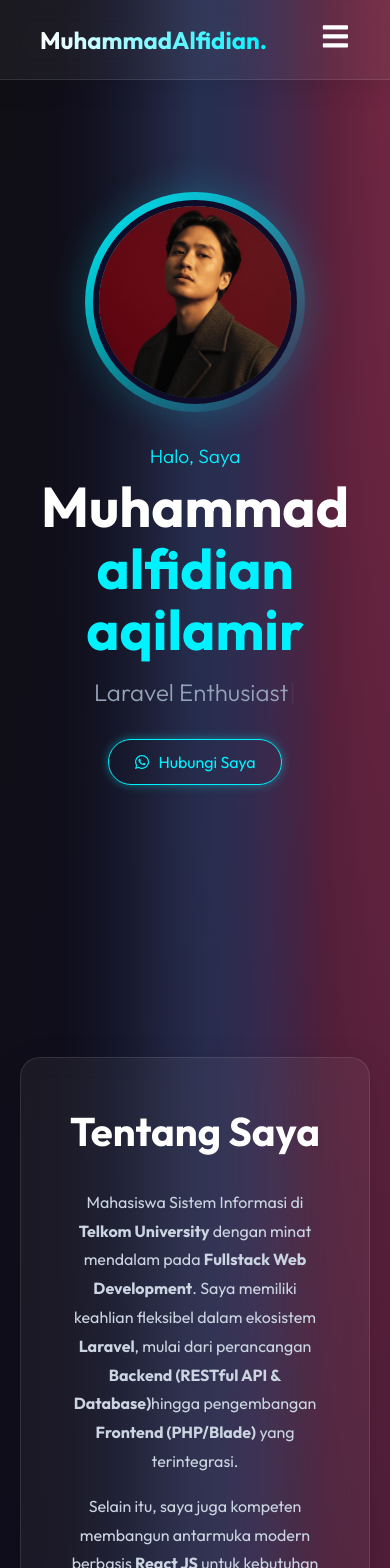
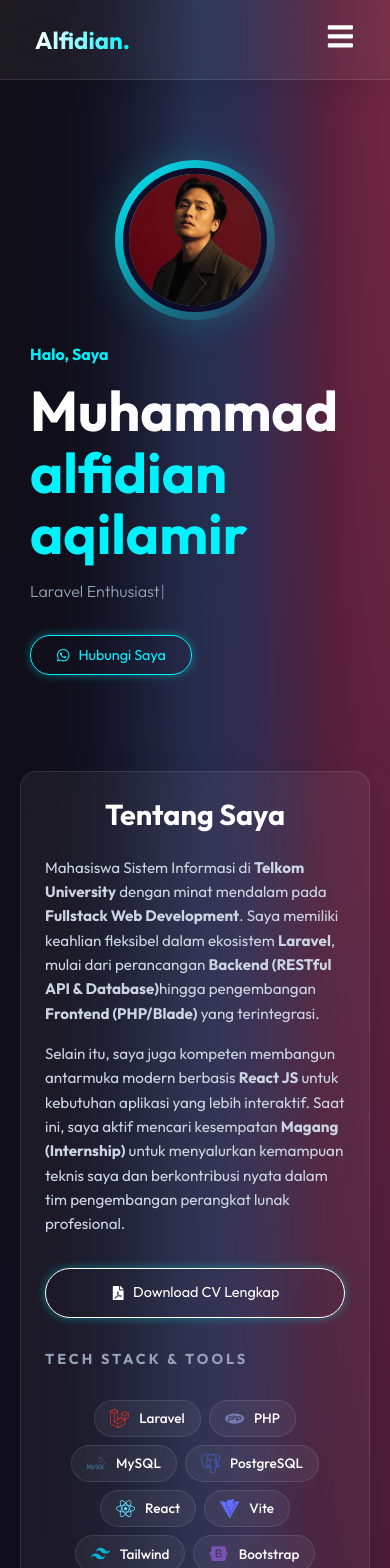
Before and after one commit to Didi29-04/portofolio, a React (Vite) app: page / in a window 390 px wide. Shown: the top 1568 px of the page. Built offline with nearby package versions, Linux system fonts and the light colour scheme.

Commit message:
revisi responsif

```diff
--- a/src/App.css
+++ b/src/App.css
@@ -45,6 +45,13 @@ ul { list-style: none; }
 
 .highlight { color: var(--accent); }
 .container { max-width: 1200px; margin: 0 auto; padding: 0 20px; }
+
+html, body {
+  width: 100%;
+  max-width: 100vw;
+  overflow-x: hidden; /* Ini obat utamanya */
+  position: relative;
+}
 
 /* =========================================
    2. NAVBAR (RESPONSIVE & GLASS)
@@ -119,11 +126,28 @@ ul { list-style: none; }
 }
 
 .hero-text { flex: 1; }
-.hero-title { font-size: 3.5rem; line-height: 1.1; margin-bottom: 10px; }
-.hero-subtitle { font-size: 1.5rem; color: var(--text-secondary); font-weight: 300; margin-bottom: 1.5rem; }
+
+.hero-title {
+    font-size: 1.8rem;
+    line-height: 1.2;
+    margin-top: 0.5rem;
+    margin-bottom: 0.5rem;
+    word-wrap: break-word;
+  }
+
+.hero-subtitle {
+    font-size: 0.9rem;
+    margin-bottom: 0;
+    color: var(--accent);
+  }
 .hero-description { line-height: 1.8; color: #cbd5e1; font-size: 1.1rem; margin-bottom: 2rem; }
 
 .hero-buttons { display: flex; align-items: center; gap: 1.5rem; }
+
+.hero-text h3 {
+    font-size: 0.95rem !important;
+    margin-bottom: 1.2rem !important;
+  }
 
 .cta-button {
   background: transparent;
@@ -166,9 +190,6 @@ ul { list-style: none; }
 .skill-pill { display: flex; align-items: center; gap: 10px; padding: 10px 20px; border-radius: 50px; transition: 0.3s; }
 .skill-name { font-size: 0.9rem; font-weight: 500; }
 
-/* =========================================
-   4. PROJECTS & FOOTER
-   ========================================= */
 /* =========================================
    4. PROJECTS SECTION (UPDATED)
    ========================================= */
@@ -315,7 +336,7 @@ ul { list-style: none; }
     border: none;
     border-bottom: 1px solid var(--glass-border);
     justify-content: space-between;
-    padding: 0 20px;
+    padding: 0 15px;
   }
 
   .navbar-container {
@@ -337,7 +358,7 @@ ul { list-style: none; }
     flex-direction: column;
     width: 90%;
     position: absolute;
-    top: 90px;
+    top: 80px;
     left: 50%;
     transform: translateX(-50%) translateY(-20px);
     opacity: 0;
@@ -363,35 +384,63 @@ ul { list-style: none; }
   .nav-link { display: block; padding: 1rem; width: 100%; font-size: 1.1rem; }
   .nav-link:hover { background: rgba(255,255,255,0.05); }
 
-  /* --- PERBAIKAN HERO SECTION (CENTERING) --- */
+  /* --- PERBAIKAN HERO SECTION (HP: RATA KIRI & RAPAT) --- */
+  .hero-section {
+    /* Kurangi padding atas/bawah agar lebih dekat ke section bawahnya */
+    padding: 5rem 0 1rem 0;
+    min-height: auto; /* Jangan paksa full screen */
+  }
+
   .hero-main-layout {
     flex-direction: column-reverse; /* Foto di atas, Teks di bawah */
-    gap: 2rem;
-    margin-top: 1rem;
-    width: 100%; /* Pastikan lebar penuh */
+    gap: 1rem; /* Jarak foto ke teks dirapatkan */
+    margin-top: 0;
+    margin-bottom: 2rem; /* Kurangi jarak bawah ke section berikutnya */
+    width: 100%;
+    padding: 0 10px; /* Padding kiri-kanan agar teks tidak mepet layar */
   }
 
   .hero-text {
-    /* INI KUNCINYA: Paksa jadi Flex Column dan Center */
     display: flex;
     flex-direction: column;
-    align-items: center; /* Tombol jadi di tengah horizontal */
-    text-align: center;  /* Teks jadi rata tengah */
+    /* KUNCI RATA KIRI */
+    align-items: flex-start;
+    text-align: left;
     width: 100%;
   }
 
-  .hero-title { font-size: 2.5rem; }
-  .hero-subtitle { font-size: 1.2rem; }
+  .hero-subtitle {
+    font-size: 1rem;
+    margin-bottom: 5px;
+  }
 
-  /* Pastikan tombol tidak ketarik full width */
+  .hero-title {
+    font-size: 2.2rem; /* Ukuran Font Judul diperkecil */
+    line-height: 1.2;
+    margin-bottom: 5px;
+  }
+
+  /* Target khusus untuk teks Typewriter (Junior Web Dev...) */
+  .hero-text h3 {
+    font-size: 1rem !important;
+    margin-bottom: 1.5rem !important; /* Jarak ke tombol */
+    height: auto;
+  }
+
   .cta-button {
     width: fit-content;
-    margin: 0 auto; /* Jaga-jaga extra centering */
+    margin: 0; /* Hapus margin auto agar tetap di kiri */
+    padding: 10px 25px; /* Tombol sedikit lebih kecil */
+    font-size: 0.9rem;
   }
 
-  .profile-frame { width: 220px; height: 220px; }
+  .profile-frame {
+    width: 160px; /* Foto diperkecil agar proporsional */
+    height: 160px;
+    margin-bottom: 0.5rem;
+    align-self: flex-start; /* Foto ikut rata kiri (ubah ke 'center' jika ingin foto di tengah) */
+  }
 }
-
 /* Custom Cursor Style */
 .cursor-glow {
   position: fixed;
@@ -534,21 +583,53 @@ ul { list-style: none; }
 .social-icon-circle.whatsapp:hover { background: #25D366; color: white; }
 
 
-/* Responsif Mobile */
+/* =========================================
+   RESPONSIF FOOTER (HP: RATA KIRI & GARIS)
+   ========================================= */
 @media screen and (max-width: 768px) {
   .footer-content {
-    grid-template-columns: 1fr; /* Jadi 1 kolom ke bawah */
-    gap: 2rem;
-    text-align: center;
+    grid-template-columns: 1fr;
+    gap: 0;
+    text-align: left; /* UBAH JADI RATA KIRI */
   }
 
-  .footer-contact-item {
-    justify-content: center; /* Text rata tengah */
+  /* Tambahkan Garis Pembatas antar Seksi di HP */
+  .footer-section {
+    border-bottom: 1px solid rgba(255, 255, 255, 0.1); /* Garis halus */
+    padding-bottom: 1.5rem;
+    margin-bottom: 1.5rem;
   }
 
-  .footer-bottom {
-    flex-direction: column-reverse; /* Sosmed di atas copyright */
-    text-align: center;
+  /* Hilangkan garis pada seksi terakhir agar tidak dobel */
+  .footer-section:last-child {
+    border-bottom: none;
+    padding-bottom: 0;
+    margin-bottom: 0;
+  }
+
+  /* Pastikan Icon & Teks Kontak Rata Kiri */
+  .footer-contact-item {
+    justify-content: flex-start;
+
+  }
+
+  /* Bagian Bawah (Copyright & Sosmed) */
+.footer-bottom {
+    display: flex;
+    flex-direction: column-reverse;
+    align-items: center;
+    gap: 1rem;
+    padding-bottom: 1rem;
+  }
+
+.footer-socials {
+    justify-content: center;
+    margin-bottom: 10px;
+  }
+
+  .copyright-text {
+    text-align: center; /* Teks copyright rata tengah */
+    font-size: 0.85rem;
   }
 }
 
@@ -557,8 +638,8 @@ ul { list-style: none; }
    ========================================= */
 .scroll-to-top {
   position: fixed;
-  bottom: 40px;
-  right: 40px;
+  bottom: 30px;
+  right: 60px;
   background: rgba(15, 12, 41, 0.8); /* Gelap transparan */
   border: 1px solid var(--accent);   /* Warna Cyan */
   color: var(--accent);
@@ -583,12 +664,113 @@ ul { list-style: none; }
   box-shadow: 0 0 25px var(--accent-glow);
 }
 
-/* Responsif Mobile: Geser sedikit agar tidak menutupi konten penting */
-@media screen and (max-width: 960px) {
-  .scroll-to-top {
-    bottom: 20px;
-    right: 20px;
-    width: 45px;
-    height: 45px;
+/* =========================================
+   ABOUT SECTION (RESPONSIVE)
+   ========================================= */
+.about-section {
+  padding: 6rem 0;
+}
+
+.about-card {
+  padding: 3rem;
+  border-radius: 20px;
+}
+
+.section-title {
+  text-align: center;
+  margin-bottom: 2rem;
+  font-size: 2.5rem;
+  color: #fff;
+}
+
+.about-text-container {
+  max-width: 800px;
+  margin: 0 auto 3rem auto;
+  text-align: center;
+  line-height: 1.8;
+  color: #cbd5e1;
+}
+
+.about-paragraph {
+  margin-bottom: 1rem;
+}
+
+.cv-button-wrapper {
+  display: flex;
+  justify-content: center;
+  margin-top: 2rem;
+}
+
+.cv-btn {
+  border: 1px solid #fff;
+  color: #fff;
+  display: flex;
+  align-items: center;
+  gap: 8px;
+}
+.cv-btn:hover {
+  background: white;
+  color: var(--bg-color); /* Tombol jadi putih, teks jadi gelap saat hover */
+}
+
+/* Styling Skill Pill */
+.skill-pill {
+  background: rgba(255, 255, 255, 0.05);
+  border: 1px solid rgba(255, 255, 255, 0.1);
+  padding: 10px 20px;
+  border-radius: 50px;
+  display: flex;
+  align-items: center;
+  gap: 10px;
+  cursor: default;
+  transition: 0.3s;
+}
+
+/* --- RESPONSIF KHUSUS HP (Max Width 768px) --- */
+@media screen and (max-width: 768px) {
+
+  /* 1. Kurangi Padding Section Biar Gak Boros Tempat */
+  .about-section {
+    padding: 3rem 0; /* Dari 6rem jadi 3rem */
+  }
+
+  /* 2. Card Kaca Lebih Ramping */
+  .about-card {
+    padding: 1.5rem; /* Padding dalam dikurangi */
+    border-radius: 16px;
+  }
+
+  /* 3. Judul Lebih Kecil */
+  .section-title {
+    font-size: 1.8rem;
+    margin-bottom: 1.5rem;
+  }
+
+  /* 4. Teks Paragraf */
+  .about-text-container {
+    font-size: 0.95rem; /* Font sedikit lebih kecil agar muat banyak */
+    line-height: 1.6;
+    text-align: left; /* OPSI: Di HP biasanya 'justify' atau 'left' lebih enak dibaca daripada 'center' */
+    margin-bottom: 2rem;
+  }
+
+  /* 5. Tombol CV Full Width biar gampang dipencet */
+  .cv-btn {
+    width: 100%;
+    justify-content: center;
+    padding: 12px;
+  }
+
+  /* 6. Skill Grid: Jarak antar skill diperkecil */
+  .skills-grid {
+    gap: 8px; /* Lebih rapat */
+  }
+
+  .skill-pill {
+    padding: 8px 15px; /* Pill lebih kecil */
+  }
+
+  .skill-name {
+    font-size: 0.85rem;
   }
 }
--- a/src/components/About.jsx
+++ b/src/components/About.jsx
@@ -1,9 +1,8 @@
 import { motion } from 'framer-motion';
-import { FaReact, FaGitAlt, FaBootstrap, FaFilePdf } from 'react-icons/fa';
+import { FaFilePdf, FaReact, FaGitAlt, FaBootstrap } from 'react-icons/fa';
 import { SiLaravel, SiPhp, SiMysql, SiPostgresql, SiVite, SiTailwindcss, SiPostman, SiComposer } from 'react-icons/si';
 
 const About = () => {
-  // Data Skill Kita Pindahkan Kesini
   const skills = [
     { name: "Laravel", icon: <SiLaravel />, color: "#FF2D20" },
     { name: "PHP", icon: <SiPhp />, color: "#777BB4" },
@@ -19,46 +18,45 @@ const About = () => {
   ];
 
   return (
-    <section id="about" style={{ padding: '6rem 0' }}>
+    <section id="about" className="about-section">
       <div className="container">
         <motion.div
-          className="glass"
+          className="glass about-card"
           initial={{ opacity: 0, y: 50 }}
           whileInView={{ opacity: 1, y: 0 }}
           transition={{ duration: 0.8 }}
-          style={{ padding: '3rem', borderRadius: '20px' }}
+          viewport={{ once: true }}
         >
-          {/* Judul Section */}
-          <h2 style={{ textAlign: 'center', marginBottom: '2rem', fontSize: '2.5rem' }}>Tentang Saya</h2>
+          {/* Judul */}
+          <h2 className="section-title">Tentang Saya</h2>
 
-          {/* Deskripsi Profil */}
-          <div style={{ maxWidth: '800px', margin: '0 auto', textAlign: 'center', lineHeight: '1.8', color: '#cbd5e1', marginBottom: '3rem' }}>
-            <p style={{ marginBottom: '1rem' }}>
+          {/* Deskripsi */}
+          <div className="about-text-container">
+            <p className="about-paragraph">
               Mahasiswa Sistem Informasi di <strong>Telkom University</strong> dengan minat mendalam pada <strong>Fullstack Web Development</strong>.
               Saya memiliki keahlian fleksibel dalam ekosistem <strong>Laravel</strong>, mulai dari perancangan <strong>Backend (RESTful API & Database)</strong>
               hingga pengembangan <strong>Frontend (PHP/Blade)</strong> yang terintegrasi.
             </p>
-            <p>
+            <p className="about-paragraph">
               Selain itu, saya juga kompeten membangun antarmuka modern berbasis <strong>React JS</strong> untuk kebutuhan aplikasi yang lebih interaktif.
               Saat ini, saya aktif mencari kesempatan <strong>Magang (Internship)</strong> untuk menyalurkan kemampuan teknis saya dan berkontribusi nyata dalam tim pengembangan perangkat lunak profesional.
             </p>
 
-            {/* Tombol Download CV (Pindah kesini karena relevan dengan profil) */}
-            <div style={{ display: 'flex', justifyContent: 'center', marginTop: '2rem' }}>
-                <a href="/cv-saya.pdf" download className="cta-button" style={{ border: '1px solid #fff', color: '#fff' }}>
+            {/* Tombol CV */}
+            <div className="cv-button-wrapper">
+                <a href="/cv-saya.pdf" download className="cta-button cv-btn">
                     <FaFilePdf /> Download CV Lengkap
                 </a>
             </div>
           </div>
 
           {/* Tech Skills */}
-          <h3 className="skills-label" style={{ textAlign: 'center'}}>Tech Stack & Tools</h3>
+          <h3 className="skills-label">Tech Stack & Tools</h3>
           <div className="skills-grid">
             {skills.map((skill, index) => (
               <motion.div
                 key={index}
                 className="skill-pill"
-                style={{ background: 'rgba(255,255,255,0.05)', border: '1px solid rgba(255,255,255,0.1)' }}
                 whileHover={{ scale: 1.1, backgroundColor: 'rgba(255,255,255,0.15)' }}
               >
                 <span style={{ color: skill.color, fontSize: '1.2rem', display: 'flex' }}>
--- a/src/components/Navbar.jsx
+++ b/src/components/Navbar.jsx
@@ -13,7 +13,7 @@ const Navbar = () => {
       <div className="navbar-container container">
 
         <div className="logo" onClick={closeMobileMenu}>
-          MuhammadAlfidian<span className="highlight">.</span>
+          Alfidian<span className="highlight">.</span>
         </div>
 
         <div className="menu-icon" onClick={handleClick}>
```
